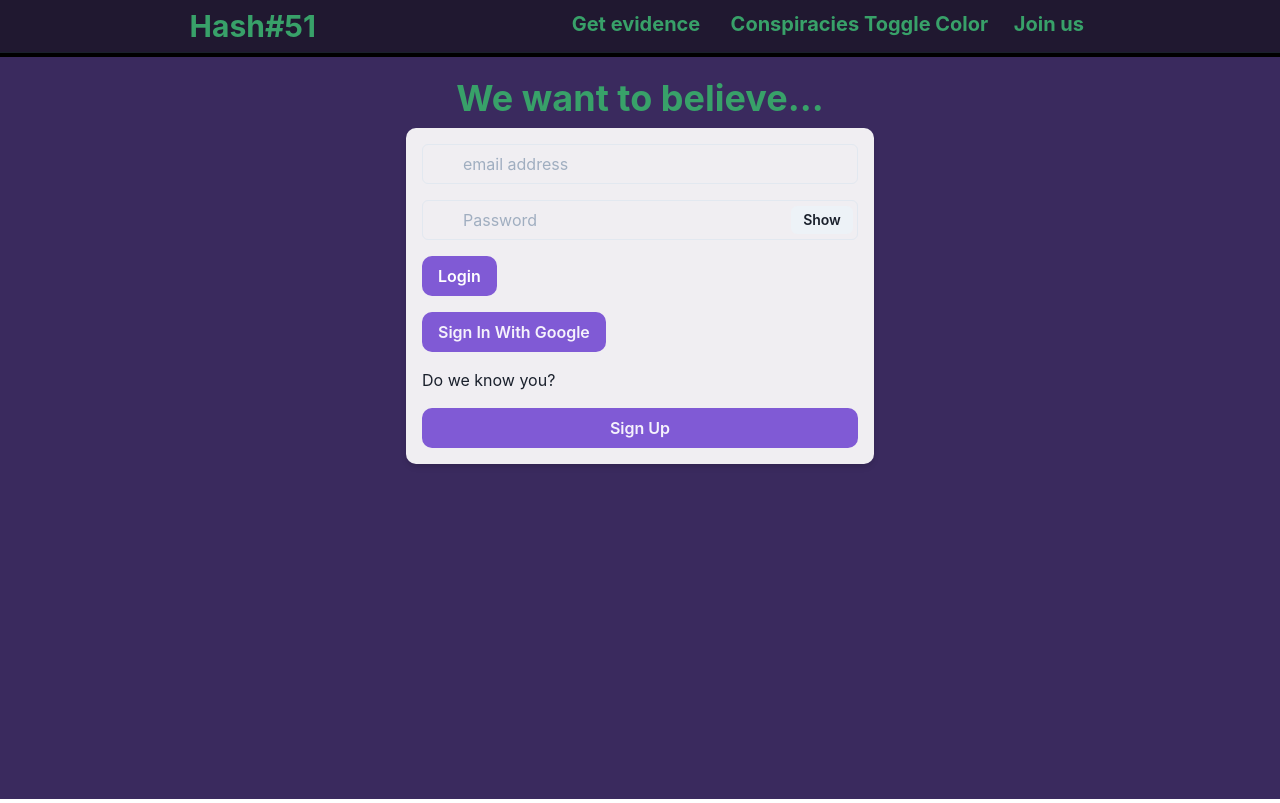
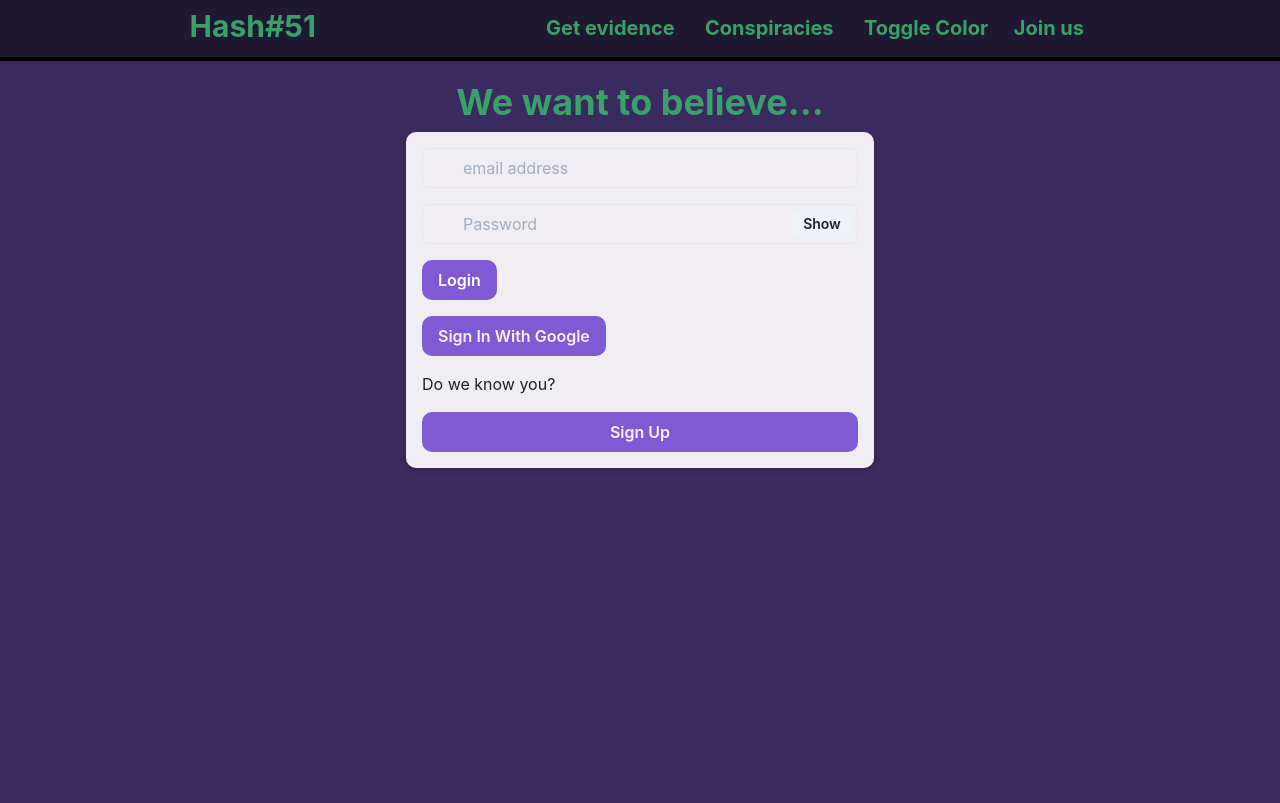
Before and after one commit to dougbacca89/Hash51-2.0, a React app: page /userLogin in a window 1280 px wide. Built offline with nearby package versions, Linux system fonts and the light colour scheme; no server answers.

Commit message:
still doing minor fixes

```diff
--- a/client/src/pages/Header.jsx
+++ b/client/src/pages/Header.jsx
@@ -1,3 +1,4 @@
+// eslint-disable-file anchor-is-valid
 import React, { useContext } from "react";
 
 import {
@@ -17,9 +18,7 @@ const Header = () => {
 
   const { toggleColorMode } = useColorMode();
   const textColor = useColorModeValue("green.500", "green.300");
-  const bg = useColorModeValue("#3a2a5e", "#543d8a");
   const header = useColorModeValue("#201830", "#34274f");
-  const boxColor = useColorModeValue("gray.800" , "gray.700");
 
 
 
@@ -47,7 +46,7 @@ const Header = () => {
         <Heading
           as="h3"
           size="md"
-          m={2}
+          m={3}
           mr="15vw"
         >
           <Link
@@ -62,12 +61,13 @@ const Header = () => {
             href="/userPage"
           >
             Conspiracies
-          </Link> {" "}
-          {// eslint-disable-next-line anchor-is-valid
-          }
+          </Link>{" "}
+
+
           <Link
           onClick={toggleColorMode}
           color={textColor}
+          ml="2vw"
           >
             Toggle Color
           </Link>
--- a/client/src/pages/UserPage/components/CommentList.jsx
+++ b/client/src/pages/UserPage/components/CommentList.jsx
@@ -17,7 +17,7 @@ const CommentList = (props) => {
   const { comments, post_id } = props;
   const { userObj } = useContext(UserContext);
 
-  const textColor = useColorModeValue("green.500", "green.300");
+  const textColor = useColorModeValue("green.500", "green.700");
   const greyColor = useColorModeValue("gray.600" , "gray.300");
   const whiteColor = useColorModeValue("whiteAlpha.900" , "blackAlpha.900");
 
@@ -27,6 +27,7 @@ const CommentList = (props) => {
       mb="7vh"
       w="60vw"
       borderBottomRadius={10}
+      color={whiteColor}
     >
       <Text
         pt=".25vw"
@@ -38,10 +39,10 @@ const CommentList = (props) => {
         Comments
       </Text>
 
-      {comments.map((comment) => <Comment key={comment.commentBody} comment={comment} />)}
+      {comments.map((comment) => <Comment key={comment.commentBody} comment={comment} color={whiteColor} />)}
 
       {userObj.username ? (
-        <PostComment post_id={post_id} color={whiteColor}/>
+        <PostComment post_id={post_id} />
       ) : (
         <Text
           ml="2vw"
--- a/client/src/pages/UserPage/components/Story.jsx
+++ b/client/src/pages/UserPage/components/Story.jsx
@@ -22,9 +22,6 @@ const Story = (props) => {
   const { addConspirator, userObj } = useContext(UserContext);
 
   const textColor = useColorModeValue("green.500", "green.300");
-  const bg = useColorModeValue("#3a2a5e", "#543d8a");
-  const header = useColorModeValue("#201830", "#34274f");
-  const boxColor = useColorModeValue("gray.800" , "gray.700");
   const whiteColor = useColorModeValue("whiteAlpha.900" , "blackAlpha.900");
   const greyColor = useColorModeValue("gray.600" , "gray.300");
 
@@ -55,6 +52,7 @@ const Story = (props) => {
               maxH="12vh"
               fontSize="19px"
               overflowY="scroll"
+              color={whiteColor}
               sx={{
                 '&::-webkit-scrollbar': {
                   width: '16px',
@@ -65,6 +63,7 @@ const Story = (props) => {
                   backgroundColor: `rgba(0, 0, 0, 0.5)`,
                 },
               }}
+
             >
               {userTitle}
             </Heading>
@@ -110,6 +109,7 @@ const Story = (props) => {
           ml="10px"
           fontSize="10px"
           mb="1vh"
+          color={whiteColor}
         >
           NASA image title: {nasaTitle}
         </Text>
--- a/client/src/pages/loginPage/components/CreateUser.jsx
+++ b/client/src/pages/loginPage/components/CreateUser.jsx
@@ -29,9 +29,6 @@ const {
   } = useContext(UserContext);
 
   const textColor = useColorModeValue("green.500", "green.300");
-  const bg = useColorModeValue("#3a2a5e", "#543d8a");
-  const header = useColorModeValue("#201830", "#34274f");
-  const boxColor = useColorModeValue("gray.800" , "gray.700");
   const whiteColor = useColorModeValue("whiteAlpha.900" , "blackAlpha.900");
   const greyColor = useColorModeValue("gray.600" , "gray.300");
 
@@ -69,7 +66,7 @@ const {
               <InputGroup>
                 <InputLeftElement
                   pointerEvents="none"
-                  color={grayColor}
+                  color={greyColor}
                 />
                 <Input
                   value={pass}
@@ -88,7 +85,7 @@ const {
               <InputGroup>
                 <InputLeftElement
                   pointerEvents="none"
-                  color={grayColor}
+                  color={greyColor}
                 />
                 <Input
                   value={confirm}
```
Also changed, not shown: 1 other file (tests, documents, lock files or other folders).
